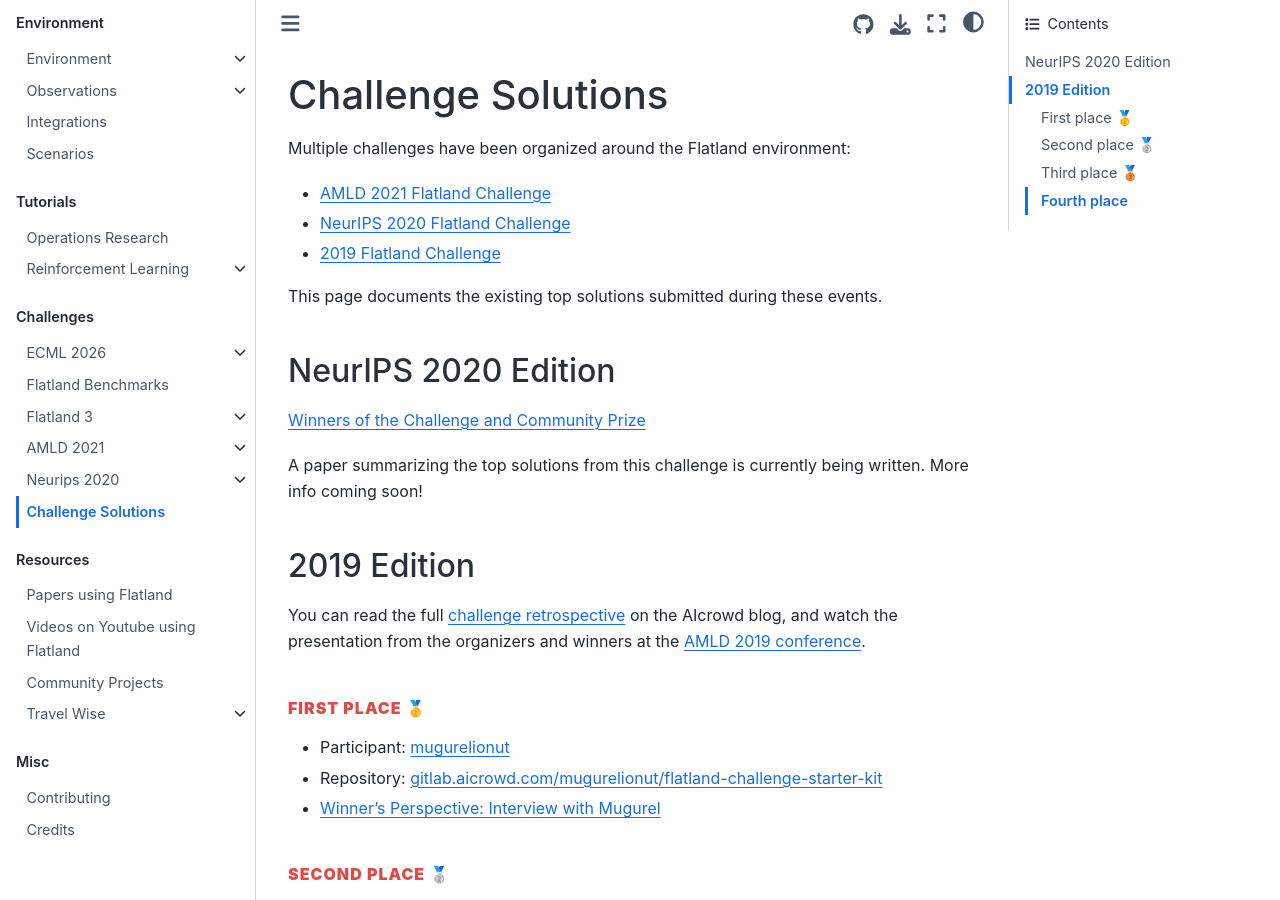
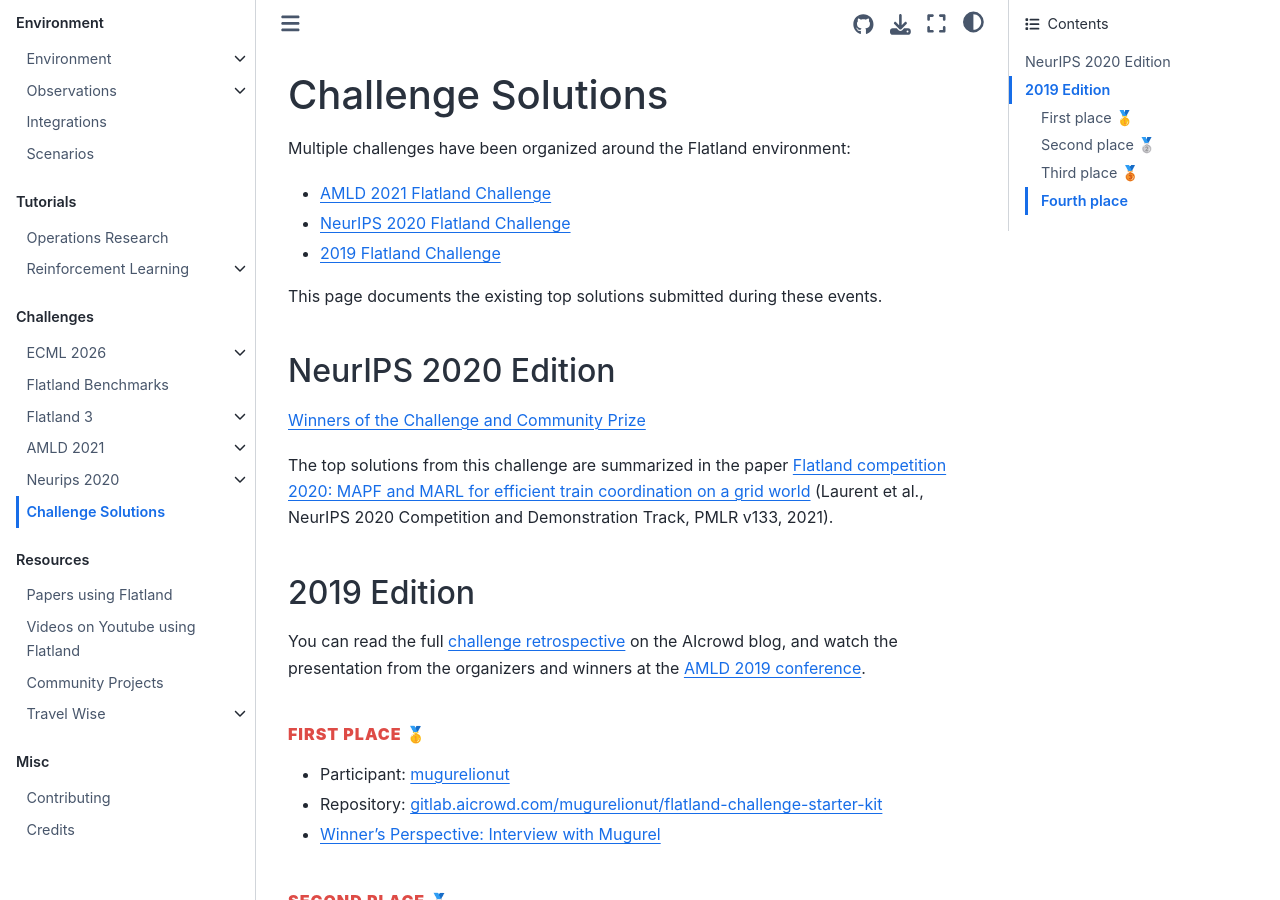
Before and after one commit to flatland-association/flatland-book, a Jupyter Book: the page built from challenges/top-challenge-solutions.md, in a window 1280 px wide and 900 px high. Built offline with Jupyter Book 1.0.4 settings and Sphinx 7.4.7 and the Sphinx Book theme 1.1.4, drawn with Linux system fonts in a browser that asks for light colours; pages that are not in the unit, such as notebooks, are missing from menus.

Commit message:
docs(challenges): link published NeurIPS 2020 paper.
Co-Authored-By: Claude Opus 5.5 <noreply@anthropic.com>

```diff
--- a/challenges/top-challenge-solutions.md
+++ b/challenges/top-challenge-solutions.md
@@ -14,7 +14,7 @@ NeurIPS 2020 Edition
 
 [Winners of the Challenge and Community Prize](https://discourse.aicrowd.com/t/neurips-2020-flatland-winners/4010?u=masterscrat)
 
-A paper summarizing the top solutions from this challenge is currently being written. More info coming soon!
+The top solutions from this challenge are summarized in the paper [Flatland competition 2020: MAPF and MARL for efficient train coordination on a grid world](https://proceedings.mlr.press/v133/laurent21a.html) (Laurent et al., NeurIPS 2020 Competition and Demonstration Track, PMLR v133, 2021).
 
 2019 Edition
 ---
```
